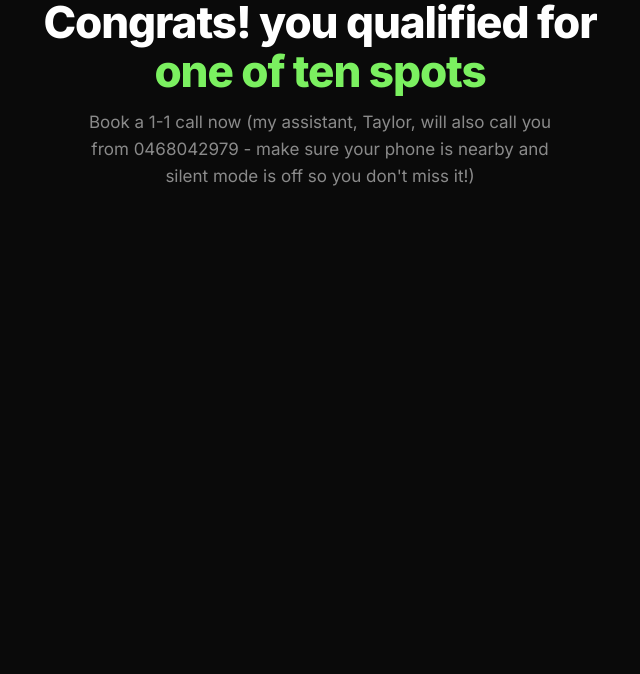
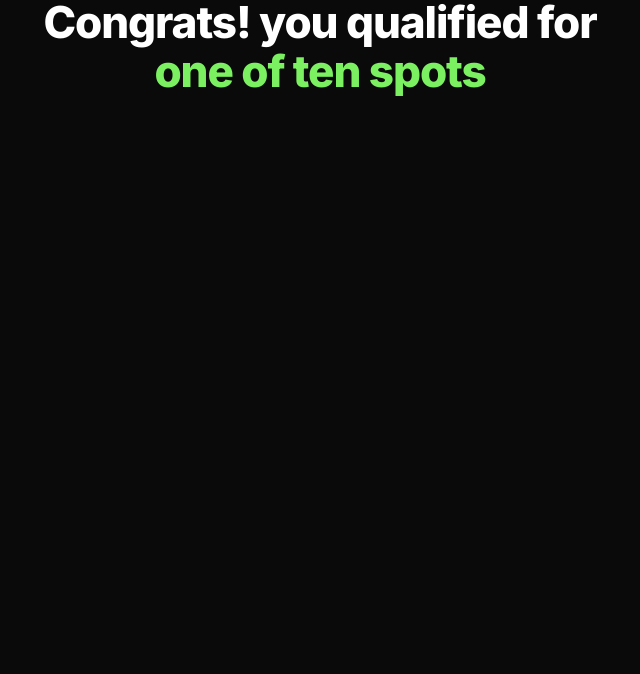
Before and after one commit to Sarhan41/scale-info-au, a website: page book-5k.html in a window 1280 px wide. Shown: the part 126-800 px from the top of the page, without its empty margins (320-960 px from the left). Drawn offline with Linux system fonts and the light colour scheme; a script that the page names is missing.

Commit message:
Remove Taylor call line from booking pages
Co-Authored-By: Claude Opus 5.5 <noreply@anthropic.com>

```diff
--- a/book-5k.html
+++ b/book-5k.html
@@ -233,9 +233,6 @@ body {
       <span class="accent">one of ten spots</span>
     </h1>
 
-    <p class="hero-sub reveal" style="transition-delay:0.12s">
-      Book a 1-1 call now (my assistant, Taylor, will also call you from 0468042979 - make sure your phone is nearby and silent mode is off so you don't miss it!)
-    </p>
 
   </div>
 </section>
```
Also changed, not shown: book-orl.html (+0 -3 lines), book.html (+0 -3 lines), coaches-book.html (+0 -3 lines).
